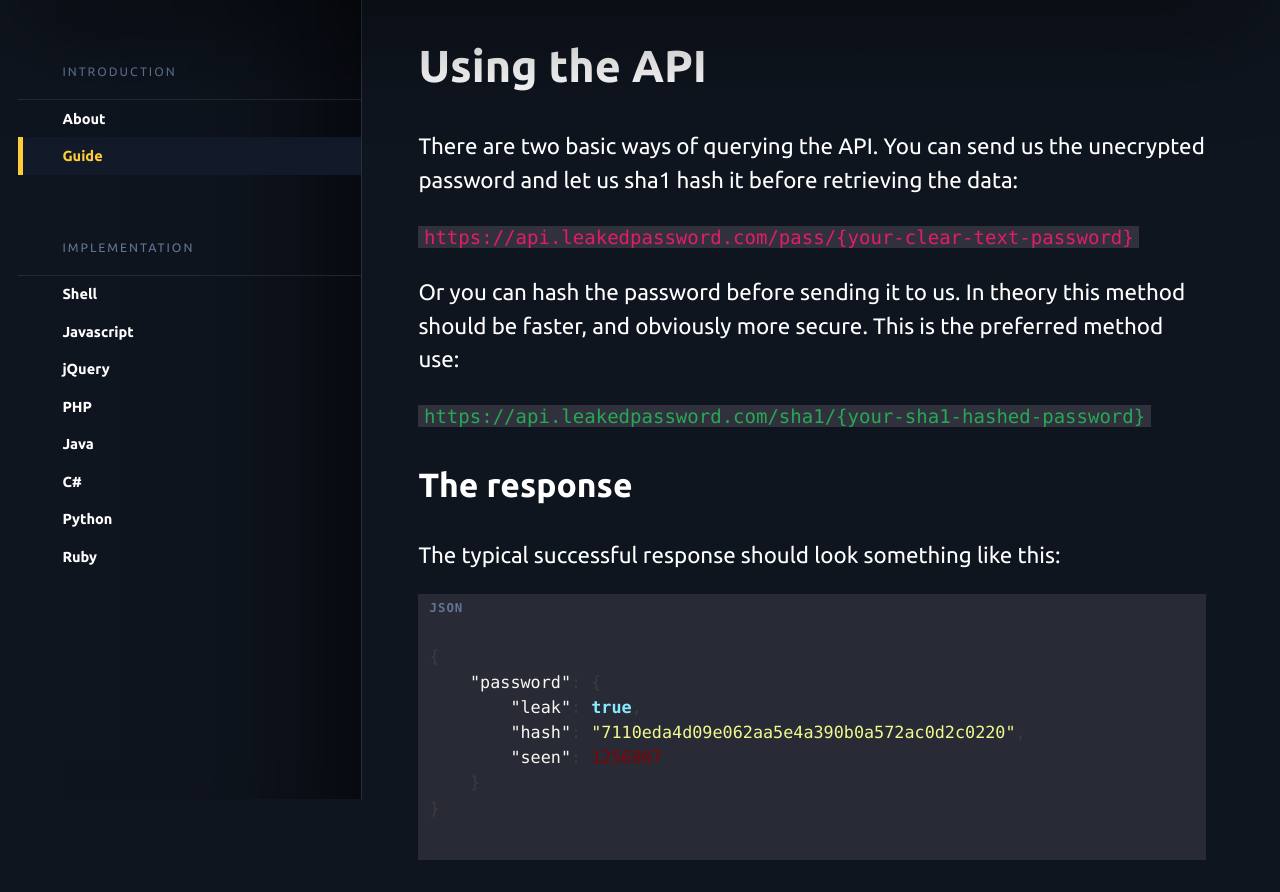
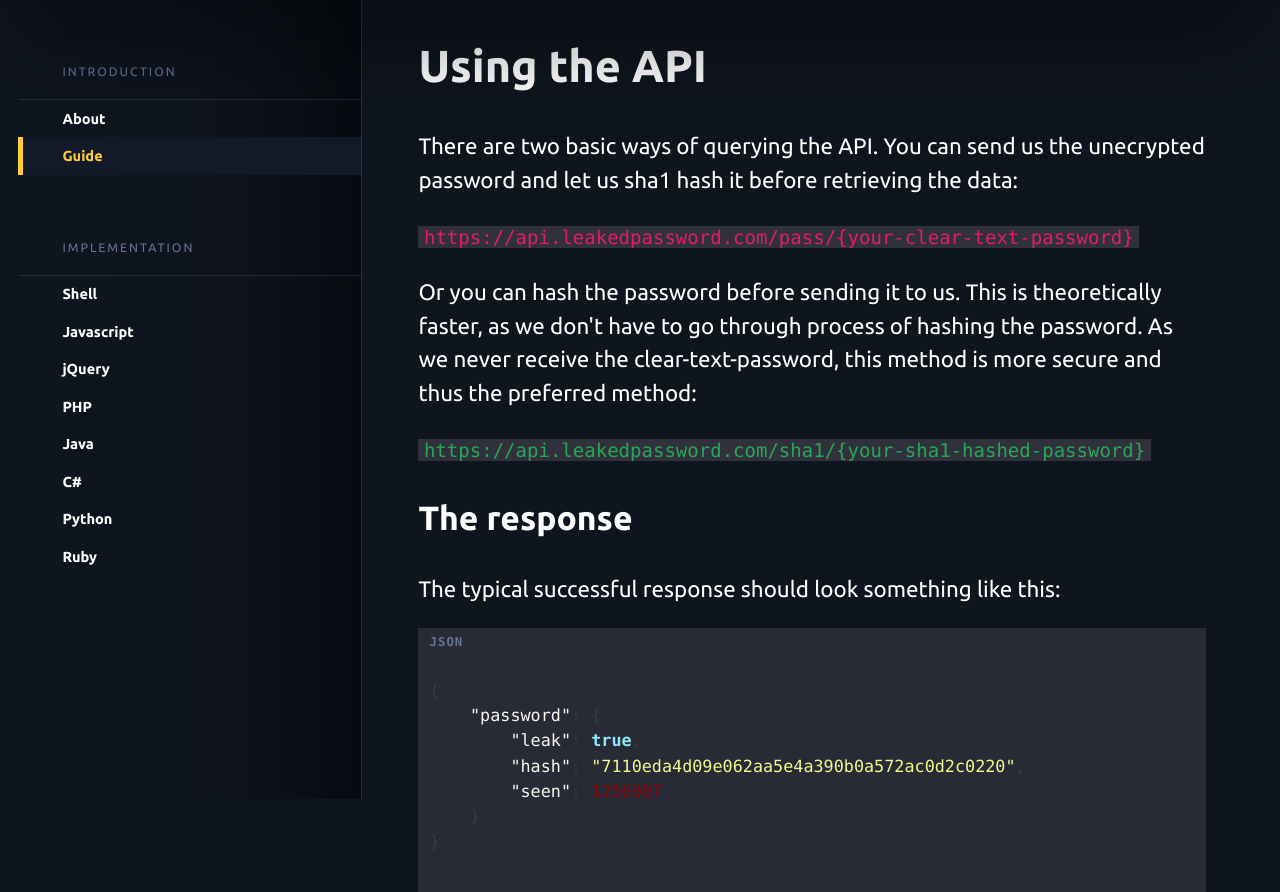
Before and after one commit to triss90/leakedpassword.com, a PHP site: page /documentation/guide in a window 1280 px wide. Shown: the part 65-957 px from the top of the page. Run offline with PHP 8.4, Linux system fonts and the light colour scheme; some libraries are stand-ins or nearby versions.

Commit message:
Update api guide

```diff
--- a/documentation/guide/index.php
+++ b/documentation/guide/index.php
@@ -12,7 +12,7 @@
                 <h1>Using the API</h1>
                 <p>There are two basic ways of querying the API. You can send us the unecrypted password and let us sha1 hash it before retrieving the data:</p>
                 <code style="color: #e31d65">https://api.leakedpassword.com/pass/{your-clear-text-password}</code>
-                <p>Or you can hash the password before sending it to us. In theory this method should be faster, and obviously more secure. This is the preferred method use:</p>
+                <p>Or you can hash the password before sending it to us. This is theoretically faster, as we don't have to go through process of hashing the password. As we never receive the clear-text-password, this method is more secure and thus the preferred method:</p>
                 <code style="color: #25a954">https://api.leakedpassword.com/sha1/{your-sha1-hashed-password}</code>
                 <h2>The response</h2>
                 <p>The typical successful response should look something like this:</p>
```
